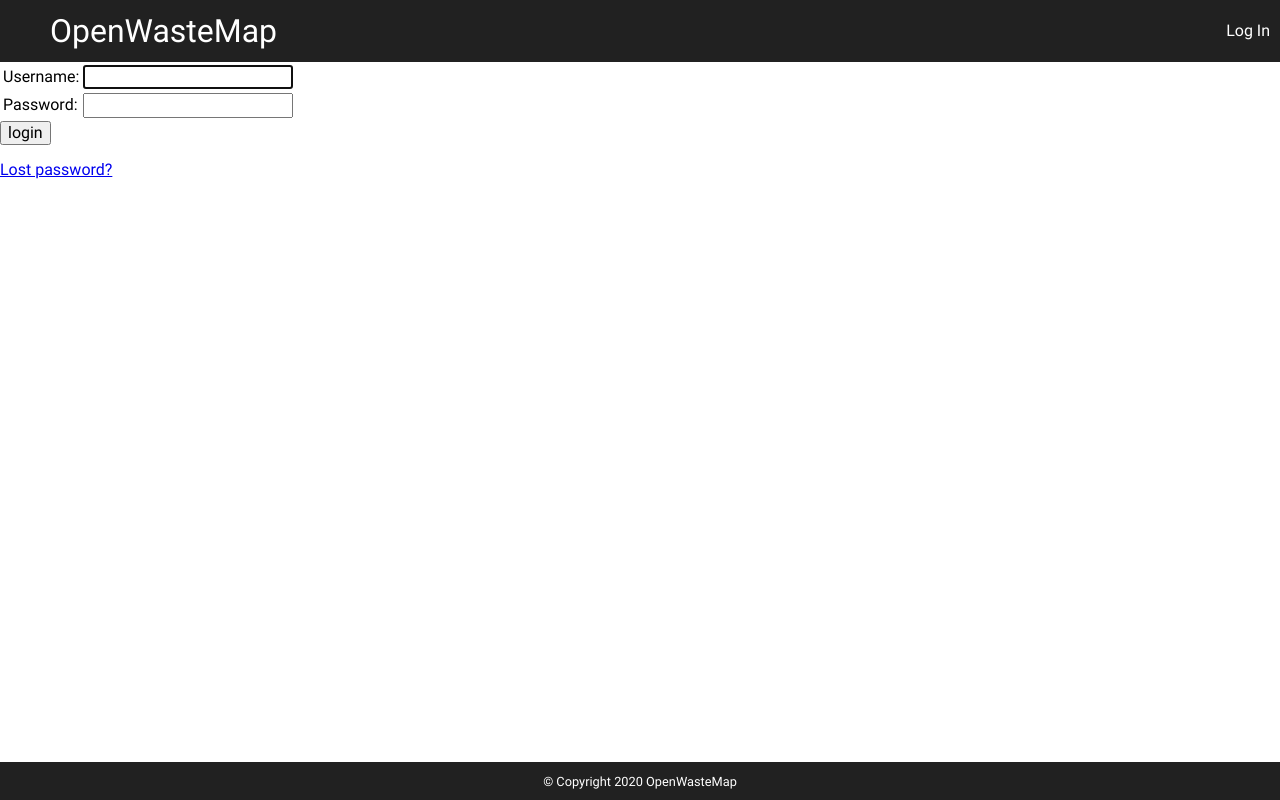
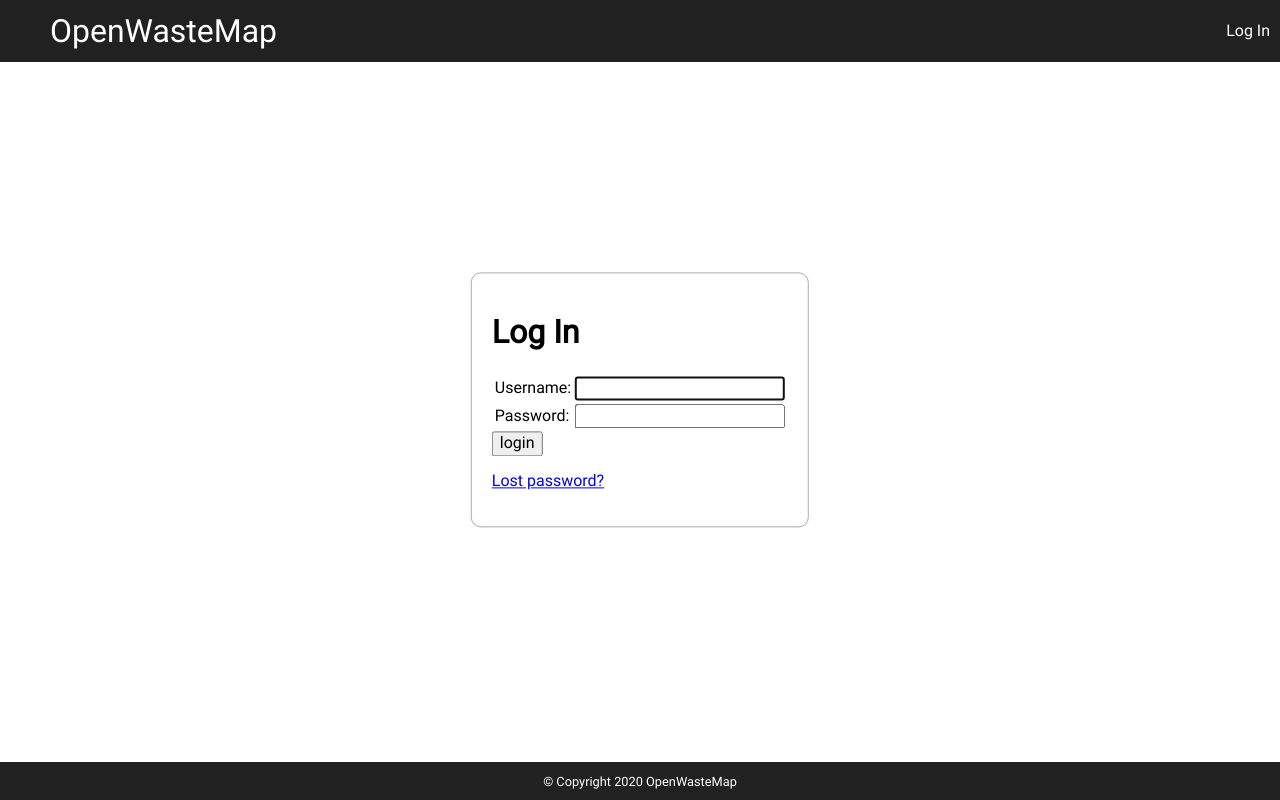
Before and after one commit to benbuc/OpenWasteMap, a Django app: page /accounts/login/ in a window 1280 px wide. Run offline with Django 3.2, Linux system fonts and the light colour scheme.

Commit message:
added basic style of login page and menu

```diff
--- a/accounts/templates/registration/login.html
+++ b/accounts/templates/registration/login.html
@@ -1,6 +1,10 @@
 {% extends "base.html" %}
 
 {% block content %}
+
+<section class="section--fullscreen-centered">
+
+    <h1>Log In</h1>
 
     {% if form.errors %}
     <p>Your username and password didn't match. Please try again later.</p>
@@ -35,4 +39,6 @@
     {# Assumes you setup the password_reset view in your URLconf #}
     <p><a href="{% url 'accounts:password_reset' %}">Lost password?</a></p>
 
+</section>
+
 {% endblock %}
--- a/static/scss/00-settings/variables.scss
+++ b/static/scss/00-settings/variables.scss
@@ -1,5 +1,6 @@
 $color-white:           #fff;
 $color-black:           #000;
+$color-light-gray:      #ababab;
 $color-dark-gray:       #212121;
 
 $main-nav-height:       62px;
--- a/static/scss/03-elements/main-header.scss
+++ b/static/scss/03-elements/main-header.scss
@@ -12,8 +12,12 @@
 
     &__title {
         float: left;
-        font-size: ($main-nav-height - 30px);
-        margin: 15px 0 15px 50px;
+        font-size: ($main-nav-height - 40px);
+        margin: 20px 0 20px 25px;
         line-height: 1;
+        @include breakpoint(sm-min) {
+            font-size: ($main-nav-height - 30px);
+            margin: 15px 0 15px 50px;
+        }
     }
 }
--- /dev/null
+++ b/static/scss/03-elements/section--fullscreen-centered.scss
@@ -0,0 +1,10 @@
+
+.section--fullscreen-centered {
+    padding: 20px;
+
+    @include breakpoint(md-min) {
+        @include centre;
+        @include border-radius(10px);
+        border: 1px solid $color-light-gray;
+    }
+}
--- a/static/scss/styles.scss
+++ b/static/scss/styles.scss
@@ -18,3 +18,4 @@
 @import '03-elements/main-nav';
 @import '03-elements/main-wrap';
 @import '03-elements/footer';
+@import '03-elements/section--fullscreen-centered';
--- a/templates/includes/meta/metatags.html
+++ b/templates/includes/meta/metatags.html
@@ -1,3 +1,7 @@
 <meta charset="utf-8" />
-<title>{% block pagetitle %}{% endblock %} - OpenWasteMap</title>
+{% if page_title %}
+<title>{{ page_title }} - OpenWasteMap</title>
+{% else %}
+<title>OpenWasteMap</title>
+{% endif %}
 <meta name="viewport" content="width=device-width, initial-scale=1.0" />
--- a/templates/menu.html
+++ b/templates/menu.html
@@ -3,7 +3,13 @@
 
     <nav class="main-nav">
         <ul class="main-nav__items">
+            {% if user.is_authenticated %}
+            <li>Hey, {{ user.get_username }}</li>
+            <li><a href="{% url 'accounts:profile' %}">View Profile</a></li>
+            <li><a href="{% url 'accounts:logout' %}">Log Out</a></li>
+            {% else %}
             <li><a href="{% url 'accounts:login' %}">Log In</a></li>
+            {% endif %}
         </ul>
     </nav>
 </header>
```
Also changed, not shown: accounts/views.py (+8 -3 lines), static/css/styles.css (+1 -1 lines). Lines whose indentation alone changed are shown as unchanged.
